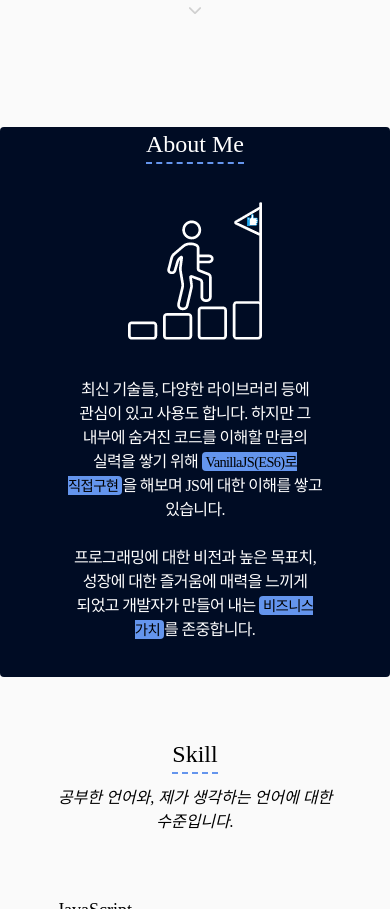
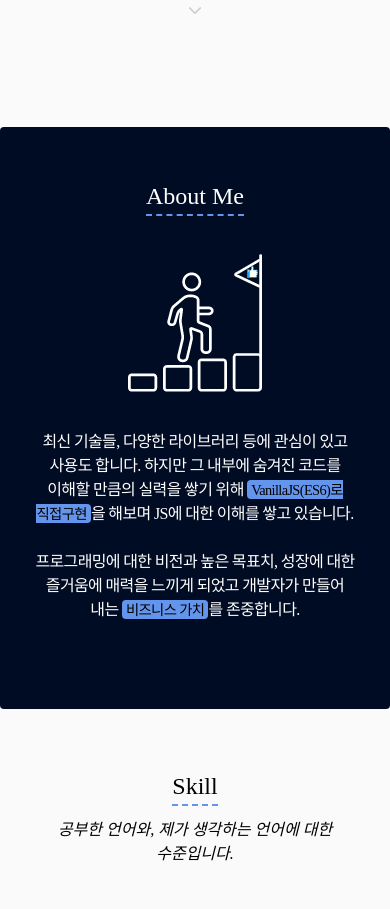
Before and after one commit to ByungyeonKim/FrontEnd-portfolio, a plain HTML site: page index.html in a window 390 px wide. Shown: the part 718-1627 px from the top of the page. Drawn offline with Linux system fonts and the light colour scheme; some packages are replaced by stand-ins of ours; a script that the page names is missing.

Commit message:
Fix: Mobile about-section

```diff
--- a/style.css
+++ b/style.css
@@ -441,6 +441,10 @@ footer {
   }
 
   /* 자기소개 */
+  .about-section {
+    padding: 16px 0;
+  }
+
   .about-content {
     max-width: 425px;
   }
```
